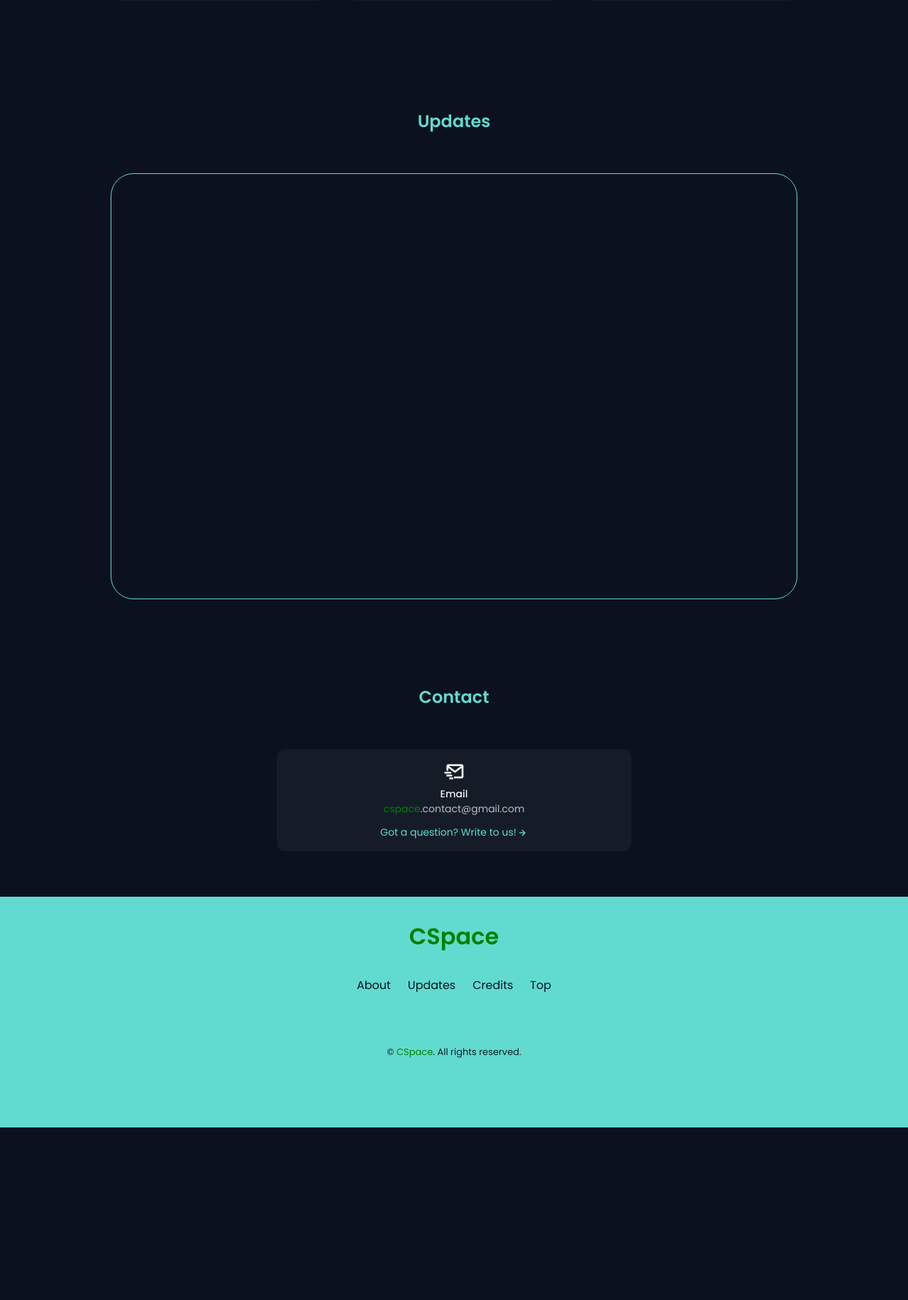
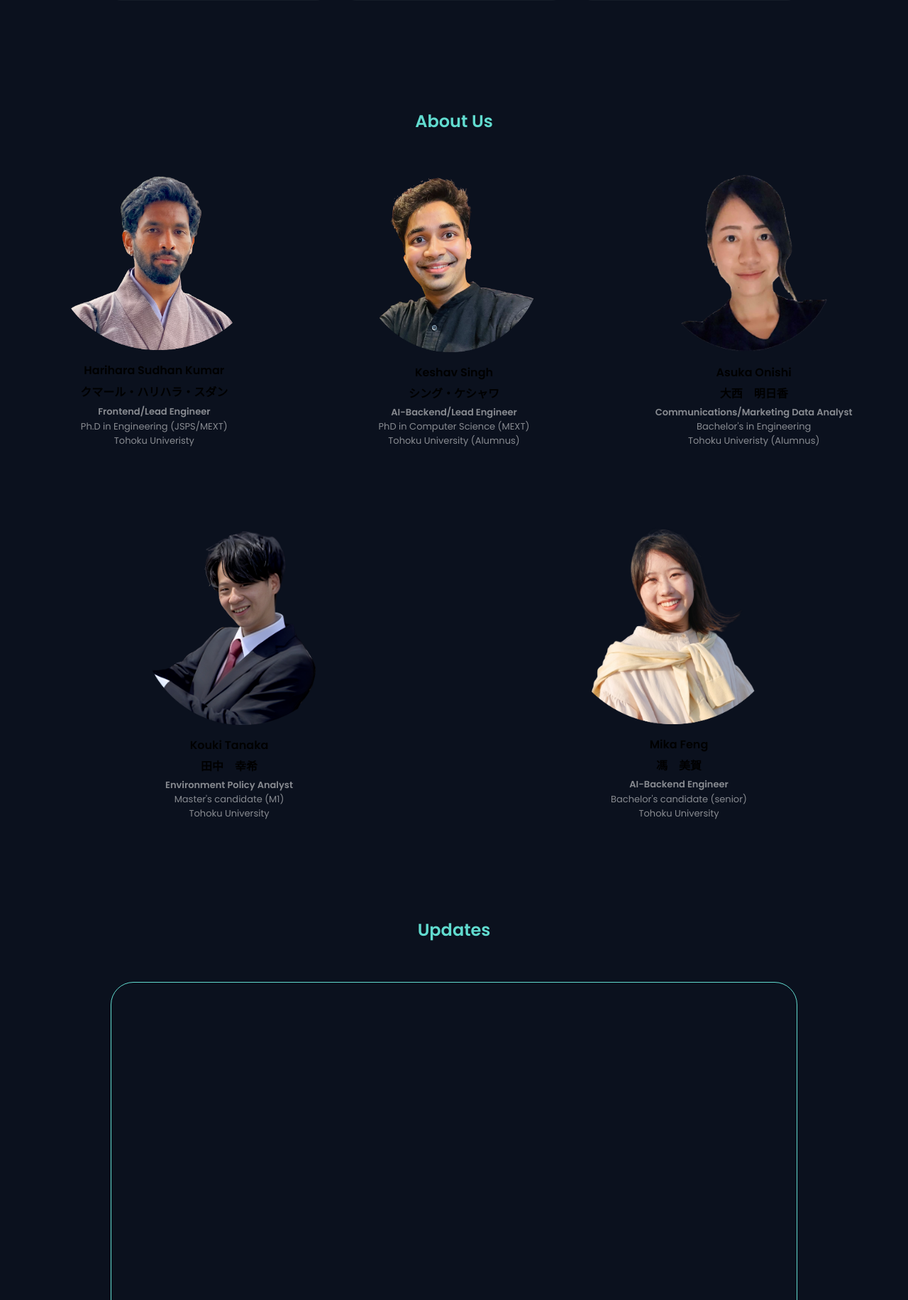
Before and after one commit to CSpacejp/.github.io, a PHP site: page / in a window 1280 px wide. Shown: the part 1616-3447 px from the top of the page at 71% size. Before the commit the page ends 3204 px from the top, so only its background shows below. Run offline with PHP 8.4, Linux system fonts and the light colour scheme.

Commit message:
modified:   assets/css/styles.css 	new file:   assets/img/asuka.png 	new file:   assets/img/hari.png 	new file:   assets/img/keshav.png 	new file:   assets/img/mika.png 	new file:   assets/img/tanaka.png 	modified:   index.html

```diff
--- a/assets/css/styles.css
+++ b/assets/css/styles.css
@@ -495,6 +495,84 @@ body.light-theme{
   }
 }
 
+/*=============== ABOUT US ===============*/
+.aboutus__container{
+  width: 968;
+  margin-left: 1rem;
+  margin-right: 1rem;
+  justify-items: center;
+}
+
+.aboutus__img__grid{
+  display: grid;
+  grid-template-columns: repeat(3, 1fr);
+  margin-bottom: 2rem;
+}
+
+.aboutus__img__grid1{
+  display: grid;
+  grid-template-columns: repeat(2, 1fr);
+  margin-bottom: 2rem;
+  padding-top: 5rem;
+}
+
+.aboutus__info,
+.aboutus__data,
+.aboutus__blob{
+  display: grid;
+}
+
+.aboutus__info{
+  grid-template-columns: repeat(3, 1fr);
+  gap: 2.5rem 2rem;
+}
+
+.aboutus__data{
+  justify-content: center;
+  text-align: center;
+}
+
+.aboutus__blob{
+  background-color: var(--background-color);
+  border-radius: 3rem;
+  place-items: center;
+  margin-bottom: 1rem;
+}
+
+.aboutus__name{
+  font-size: var(--normal-font-size);
+  margin-bottom: .25rem;
+  color: black;
+}
+
+.aboutus__subtitle{
+  font-size: var(--smaller-font-size);
+  color: var(--text-color-light);
+}
+
+/* Animate icons */
+.aboutus__blob:hover img{
+  animation: bounce .6s;
+}
+
+@keyframes bounce{
+  0%{
+    transform: translateY(0);
+  }
+  20%{
+    transform: translateY(-6px);
+  }
+  40%{
+    transform: translateY(0px);
+  }
+  60%{
+    transform: translateY(-3px);
+  }
+  80%{
+    transform: translateY(0px);
+  }
+}
+
 /*=============== PUBLICATIONS ===============*/
 .publications__container{
   overflow: scroll;
--- a/index.html
+++ b/index.html
@@ -143,6 +143,74 @@
               </div>
             </section>
 
+            <!--=============== ABOUT US ===============-->
+            <section class="section" id="aboutus">
+              <!--<span class="section__subtitle">My Intro</span>-->
+              <h2 class="section__title">About Us</h2>
+
+              <div class="aboutus__container grid aboutus__img__grid">
+
+                <div class="aboutus__data">
+                  <div class="aboutus__blob">
+                    <img src="./assets/img/hari.png" width="280" height="280">
+                  </div>
+
+                  <h3 class="aboutus__name">Harihara Sudhan Kumar</h3>
+                  <h3 class="aboutus__name">クマール・ハリハラ・スダン</h3>
+                  <span class="aboutus__subtitle"><b>Frontend/Lead Engineer</b></span>
+                  <span class="aboutus__subtitle">Ph.D in Engineering (JSPS/MEXT)<br> Tohoku Univeristy</span>
+                </div>
+
+                <div class="aboutus__data">
+                  <div class="aboutus__blob">
+                    <img src="./assets/img/keshav.png" width="250" height="250">
+                  </div>
+
+                  <h3 class="aboutus__name">Keshav Singh</h3>
+                  <h3 class="aboutus__name">シング・ケシャワ</h3>
+                  <span class="aboutus__subtitle"><b>AI-Backend/Lead Engineer</b></span>
+                  <span class="aboutus__subtitle">PhD in Computer Science (MEXT)<br> Tohoku University (Alumnus)</span>
+                </div>
+
+                <div class="aboutus__data">
+                  <div class="aboutus__blob">
+                    <img src="./assets/img/asuka.png" width="210" height="210">
+                  </div>
+
+                  <h3 class="aboutus__name">Asuka Onishi</h3>
+                  <h3 class="aboutus__name">大西　明日香</h3>
+                  <span class="aboutus__subtitle"><b>Communications/Marketing Data Analyst</b></span>
+                  <span class="aboutus__subtitle">Bachelor's in Engineering<br> Tohoku Univeristy (Alumnus)</span>
+                </div>
+
+              </div>
+
+              <div class="aboutus__container grid aboutus__img__grid1">
+
+                <div class="aboutus__data">
+                  <div class="aboutus__blob">
+                    <img src="./assets/img/tanaka.png" width="250" height="250">
+                  </div>
+
+                  <h3 class="aboutus__name">Kouki Tanaka</h3>
+                  <h3 class="aboutus__name">田中　幸希</h3>
+                  <span class="aboutus__subtitle"><b>Environment Policy Analyst</b></span>
+                  <span class="aboutus__subtitle">Master's candidate (M1)<br> Tohoku University</span>
+                </div>
+
+                <div class="aboutus__data">
+                  <div class="aboutus__blob">
+                    <img src="./assets/img/mika.png" width="260" height="260">
+                  </div>
+
+                  <h3 class="aboutus__name">Mika Feng</h3>
+                  <h3 class="aboutus__name">馮　美賀</h3>
+                  <span class="aboutus__subtitle"><b>AI-Backend Engineer</b></span>
+                  <span class="aboutus__subtitle">Bachelor's candidate (senior)<br> Tohoku University</span>
+                </div>
+
+              </div>
+
             <!--=============== PUBLICATIONS ===============-->
             <section class="publications section" id="publications">
               <h2 class="section__title">Updates</h2>
```
Also changed, not shown: assets/img/asuka.png (added), assets/img/hari.png (added), assets/img/keshav.png (added), assets/img/mika.png (added), assets/img/tanaka.png (added).
